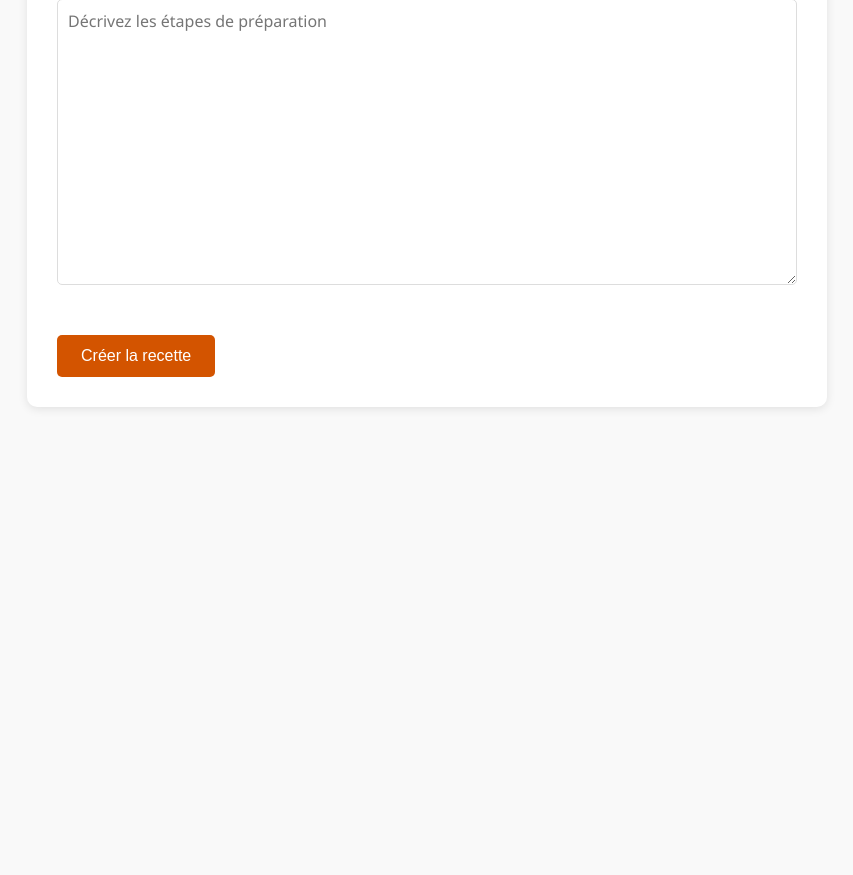
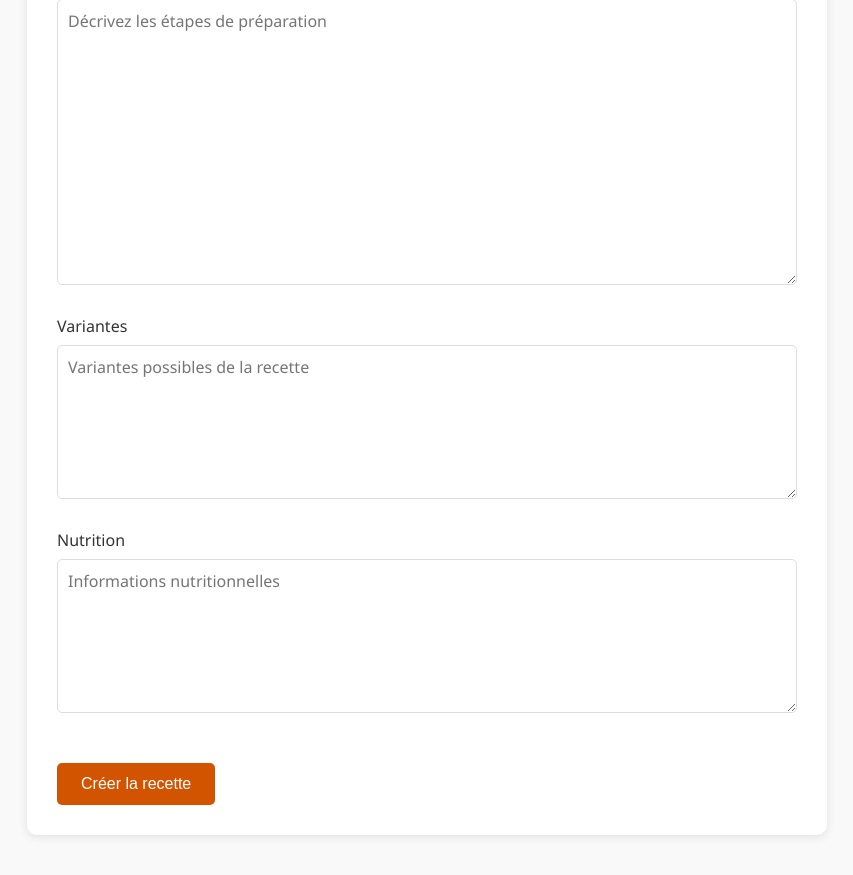
Before and after one commit to louisguichard/papilles, a Django app: page /create-recipe/ in a window 1280 px wide. Shown: the part 910-1785 px from the top of the page, without its empty margins (213-1066 px from the left). Before the commit the page ends 1319 px from the top, so only its background shows below. Run offline with Django 5.2, Linux system fonts and the light colour scheme; the visitor is signed in with stand-in values (Sample User, id 1); data that the repository does not hold is empty.

Commit message:
feat: add variations and nutrition fields to recipes

```diff
--- a/recipes/forms.py
+++ b/recipes/forms.py
@@ -13,6 +13,8 @@ class RecipeForm(forms.ModelForm):
             "picture",
             "ingredients",
             "instructions",
+            "variations",
+            "nutrition",
         ]
         exclude = ["user", "slug"]
         widgets = {
@@ -24,6 +26,12 @@ class RecipeForm(forms.ModelForm):
             "instructions": forms.Textarea(
                 attrs={"rows": 12, "placeholder": "Décrivez les étapes de préparation"}
             ),
+            "variations": forms.Textarea(
+                attrs={"rows": 6, "placeholder": "Variantes possibles de la recette"}
+            ),
+            "nutrition": forms.Textarea(
+                attrs={"rows": 6, "placeholder": "Informations nutritionnelles"}
+            ),
         }
         labels = {
             "title": "Nom de la recette",
@@ -33,6 +41,8 @@ class RecipeForm(forms.ModelForm):
             "picture": "Photo",
             "ingredients": "Ingrédients",
             "instructions": "Instructions",
+            "variations": "Variantes",
+            "nutrition": "Nutrition",
         }
 
     def __init__(self, user=None, *args, **kwargs):
--- a/recipes/models.py
+++ b/recipes/models.py
@@ -66,6 +66,8 @@ class Recipe(models.Model):
     picture = models.ImageField(upload_to="recipes/", blank=True, null=True)
     ingredients = models.TextField(blank=True)
     instructions = models.TextField(blank=True)
+    variations = models.TextField(blank=True)
+    nutrition = models.TextField(blank=True)
 
     def save(self, *args, **kwargs):
         if not self.slug:
--- a/recipes/templates/recipes/create_recipe.html
+++ b/recipes/templates/recipes/create_recipe.html
@@ -103,7 +103,7 @@
 </head>
 <body>
     <div class="container">
-        <a href="{% if edit_mode %}{% url 'recipe' recipe.slug %}{% else %}{% url 'home' %}{% endif %}" class="back-link">← {% if edit_mode %}Retour à la recette{% else %}Retour à l'accueil{% endif %}</a>
+        <a href="{% if edit_mode %}{% url 'recipe' recipe.user.username recipe.slug %}{% else %}{% url 'home' %}{% endif %}" class="back-link">← {% if edit_mode %}Retour à la recette{% else %}Retour à l'accueil{% endif %}</a>
         <h1>{% if edit_mode %}Modifier la recette{% else %}Nouvelle recette{% endif %}</h1>
 
         <div class="form-wrapper">
```
Also changed, not shown: recipes/templates/recipes/recipe.html (+10 -0 lines), recipes/migrations/0005_recipe_nutrition_recipe_variations_improvements.py (added), recipes/migrations/0006_rename_variations_improvements_recipe_variations.py (added).
